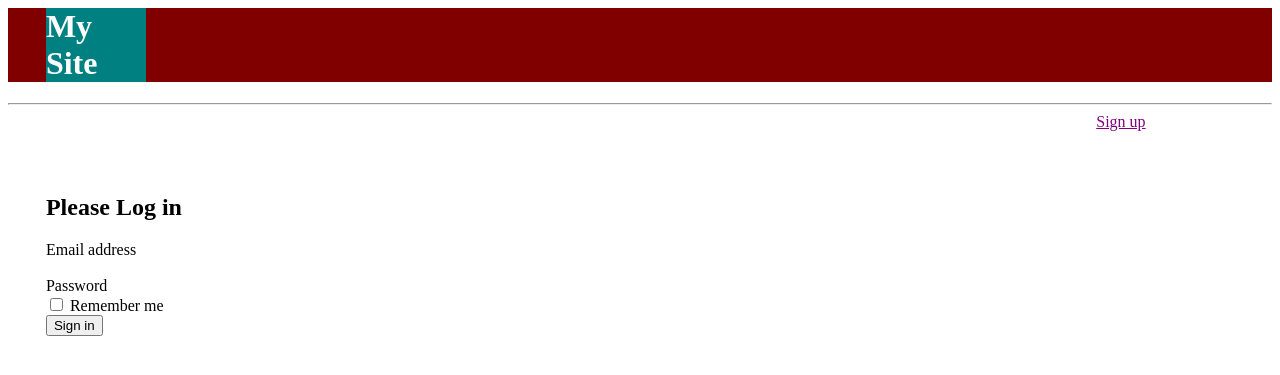
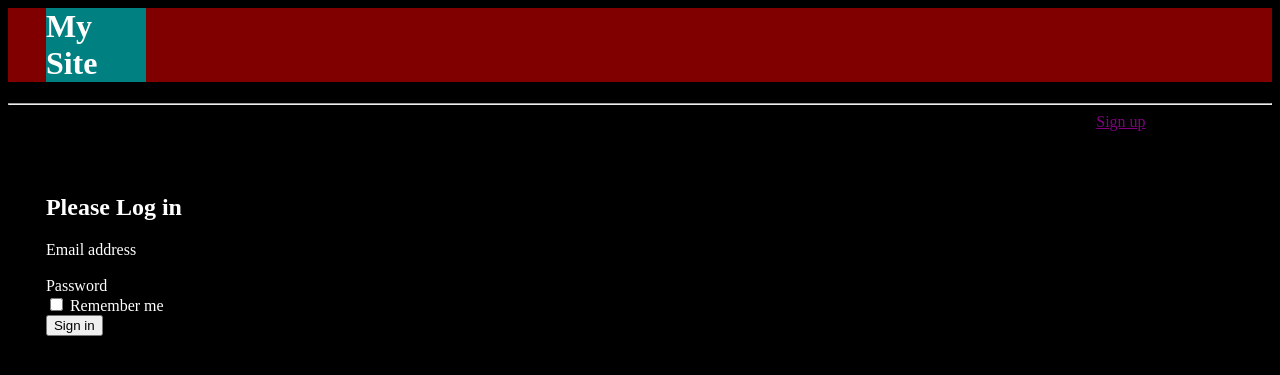
Before and after one commit to Akafadam/animated-potato, a Django app: template templates/login/base.html in a window 1280 px wide. Shown: the top 375 px of the page. Run offline with Django 3.2, Linux system fonts and the light colour scheme; the template is opened without the code that fills it, so the values that code supplies are empty.

Commit message:
Setting a black background

```diff
--- a/static/css/stylesheet.css
+++ b/static/css/stylesheet.css
@@ -1,3 +1,7 @@
+body {
+	background-color: black;
+}
+
 a {
 	color: purple;
 	display:block;
@@ -10,6 +14,7 @@
 .form{
 	margin-top: 7%;
 	margin-left: 3%;
+	color:white;
 }
 
 .header{
```
